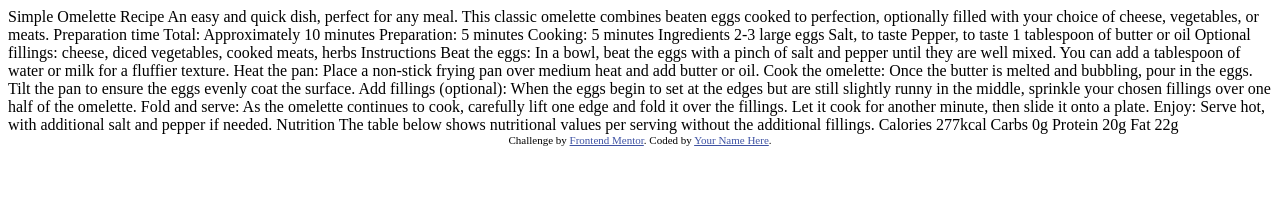
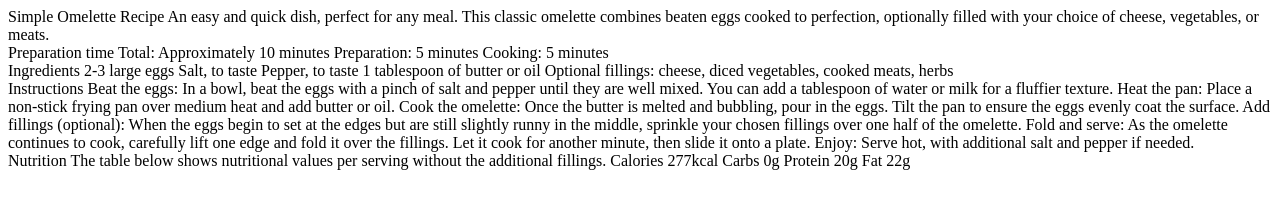
Before and after one commit to romrauq/recipe-page, a plain HTML site: page index.html in a window 1280 px wide. Drawn offline with Linux system fonts and the light colour scheme.

Commit message:
Placed raw text into respective div containers

```diff
--- a/index.html
+++ b/index.html
@@ -1,8 +1,10 @@
 <!DOCTYPE html>
 <html lang="en">
+
   <head>
     <meta charset="UTF-8">
-  <meta name="viewport" content="width=device-width, initial-scale=1.0"> <!-- displays site properly based on user's device -->
+    <meta name="viewport" content="width=device-width, initial-scale=1.0">
+    <!-- displays site properly based on user's device -->
 
     <link rel="icon" type="image/png" sizes="32x32" href="./assets/images/favicon-32x32.png">
 
@@ -10,23 +12,35 @@
 
     <!-- Feel free to remove these styles or customise in your own stylesheet 👍 -->
     <style>
-    .attribution { font-size: 11px; text-align: center; }
-    .attribution a { color: hsl(228, 45%, 44%); }
+      .attribution {
+        font-size: 11px;
+        text-align: center;
+      }
+
+      .attribution a {
+        color: hsl(228, 45%, 44%);
+      }
     </style>
   </head>
+
   <body>
-
+    <div class="app-container">
+      <div class="title-card">
         Simple Omelette Recipe
 
         An easy and quick dish, perfect for any meal. This classic omelette combines beaten eggs cooked
         to perfection, optionally filled with your choice of cheese, vegetables, or meats.
+      </div>
 
+      <div class="prep-time-card">
         Preparation time
 
         Total: Approximately 10 minutes
         Preparation: 5 minutes
         Cooking: 5 minutes
+      </div>
 
+      <div class="ingredients-section">
         Ingredients
 
         2-3 large eggs
@@ -34,7 +48,9 @@
         Pepper, to taste
         1 tablespoon of butter or oil
         Optional fillings: cheese, diced vegetables, cooked meats, herbs
+      </div>
 
+      <div class="instructions-section">
         Instructions
 
         Beat the eggs: In a bowl, beat the eggs with a pinch of salt and pepper until they are well mixed.
@@ -52,7 +68,8 @@
         fillings. Let it cook for another minute, then slide it onto a plate.
 
         Enjoy: Serve hot, with additional salt and pepper if needed.
-
+      </div>
+      <div class="nutrition-section">
         Nutrition
 
         The table below shows nutritional values per serving without the additional fillings.
@@ -69,9 +86,12 @@
         Fat
         22g
 
-  <div class="attribution">
+      </div>
+    </div>
+    <!-- <div class="attribution">
       Challenge by <a href="https://www.frontendmentor.io?ref=challenge" target="_blank">Frontend Mentor</a>.
       Coded by <a href="#">Your Name Here</a>.
-  </div>
+    </div> -->
   </body>
+
 </html>
```
Lines whose indentation alone changed are shown as unchanged.
